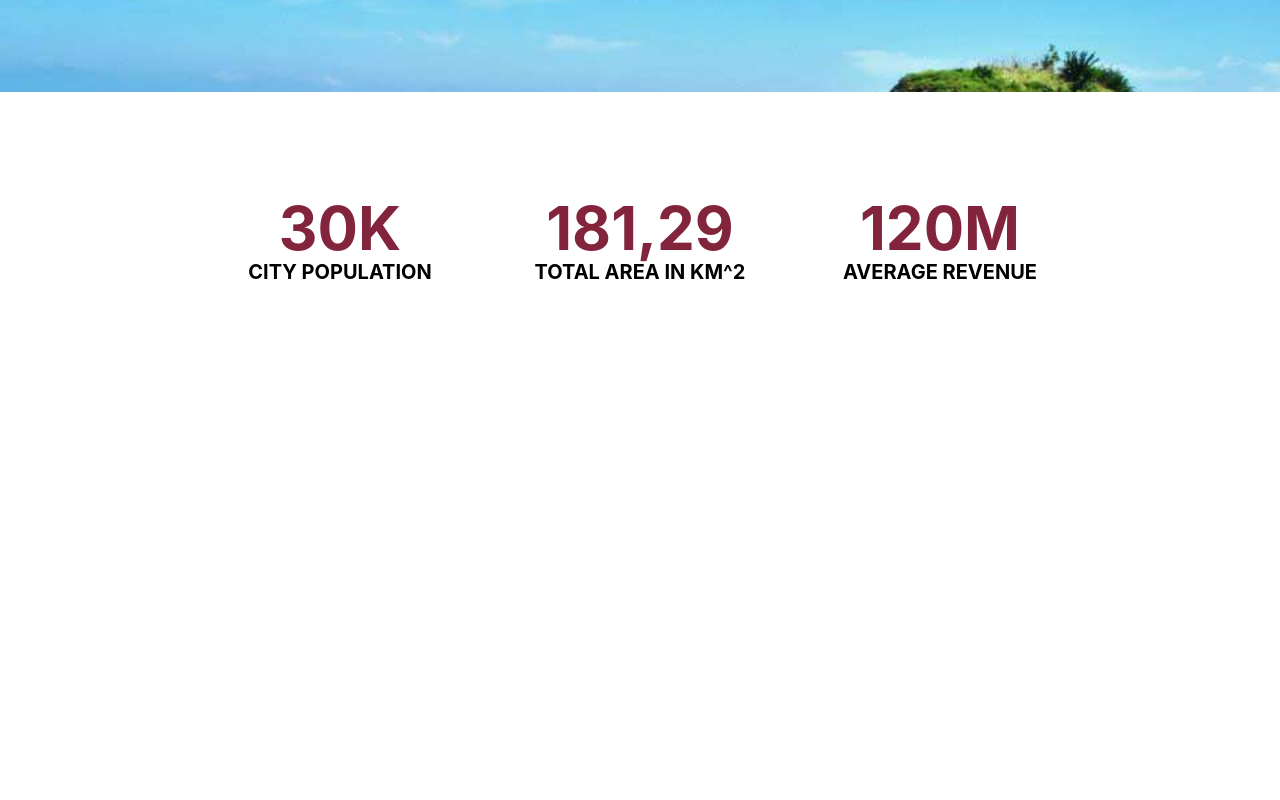
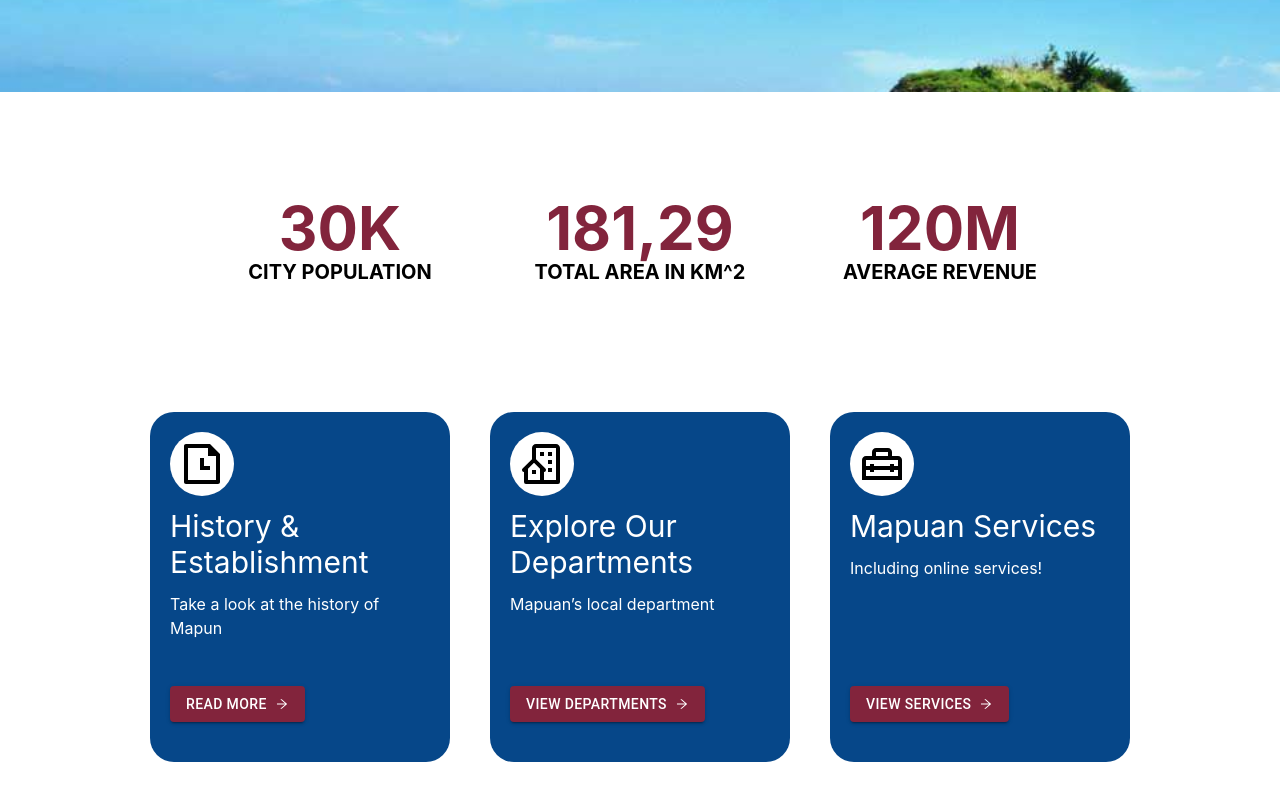
Before and after one commit to Dienviar/mapun, a React (Create React App) app: page / in a window 1280 px wide. Shown: the part 844-1644 px from the top of the page. Before the commit the page ends 1236 px from the top, so only its background shows below. Built offline with nearby package versions, Linux system fonts and the light colour scheme.

Commit message:
CityDetails component Done and other fix

```diff
--- a/src/App.js
+++ b/src/App.js
@@ -24,14 +24,14 @@ function App() {
 
   return (
     <>
-      <nav className='sticky top-0 w-full h-20 z-50 bg-rgba_black_05 shadow-xl select-none'>
+      <nav className='backdrop-blur-3xl sticky top-0 w-full h-20 z-50 bg-rgba_black_05 shadow-xl select-none'>
         {/* Logo holder */}
         <div className='absolute left-5 w-20 h-full'>
           <img src={require('./asset/Logo/mapun_logo.png')} alt="Mapun Logo" className='w-full h-full p-1' />
         </div>
 
         {/* Nav button holder */}
-        <div>
+        <div className=''>
           <Nav
             pathname={pathname}
             openMunicipality={openMunicipality}
--- /dev/null
+++ b/src/Components/Home/CityDetails.js
@@ -0,0 +1,35 @@
+import React from 'react'
+import CityDetailsCard from './CityDetailsCard';
+import { BiBuildingHouse } from 'react-icons/bi'
+import { RiFileHistoryLine } from 'react-icons/ri'
+import { MdOutlineHomeRepairService } from 'react-icons/md'
+
+const CityDetails = () => {
+  return (
+    <section className='w-full h-auto mb-20'>
+        <article className='w-full h-auto flex justify-center items-center flex-wrap screen700px:flex-none'>
+            <CityDetailsCard
+                title={"History & Establishment"}
+                desciption={"Take a look at the history of Mapun"}
+                buttonDescp={"Read More"}
+                icon={<RiFileHistoryLine className='w-full h-full p-2 text-black'/>}
+            />
+            <CityDetailsCard
+                title={"Explore Our Departments"}
+                desciption={"Mapuan’s local department"}
+                buttonDescp={"View Departments"}
+                icon={<BiBuildingHouse className='w-full h-full p-2 text-black'/>}
+            />
+
+            <CityDetailsCard
+                title={"Mapuan Services"}
+                desciption={"Including online services!"}
+                buttonDescp={"View Services"}
+                icon={<MdOutlineHomeRepairService className='w-full h-full p-2 text-black'/>}
+            />
+        </article>
+    </section>
+  )
+}
+
+export default CityDetails
--- /dev/null
+++ b/src/Components/Home/CityDetailsCard.js
@@ -0,0 +1,24 @@
+import React from 'react'
+import Button from '@mui/material/Button';
+import { AiOutlineArrowRight } from 'react-icons/ai'
+
+const CityDetailsCard = ({title, desciption, buttonDescp, icon}) => {
+  return (
+    <div className='relative w-300px h-350px bg-blue px-5 rounded-3xl m-5 screen700px:w-full'>
+        <div className='w-full h-16 mt-5'>
+            <div className='w-16 h-full rounded-full bg-white'>{icon}</div>
+        </div>
+
+        <div className='w-full h-auto mt-3'>
+            <p className='text-white text-3xl'>{title}</p>
+            <p className='text-white text-base mt-3'>{desciption}</p>
+        </div>
+
+        <div className='absolute w-full h-auto bottom-10'>
+            <Button variant="contained" style={{ backgroundColor : "#82243C" }} className='rounded-full'>{buttonDescp} &nbsp;  <AiOutlineArrowRight className='inline'/></Button>
+        </div>
+    </div>
+  )
+}
+
+export default CityDetailsCard
--- a/src/Components/Home/CityStatistics.js
+++ b/src/Components/Home/CityStatistics.js
@@ -3,18 +3,18 @@ import React from 'react'
 const CityStatistics = () => {
   return (
     <section className='w-full h-auto screen420px:-mt-20'>
-        <article className='w-full h-300px flex justify-center items-center flex-wrap screen420px:py-10 screen650px:h-auto'>
-            <div className='w-300px h-auto bg-red-500 screen650px:w-200px screen420px:w-full'>
+        <article className='w-full h-300px flex justify-center items-center flex-wrap screen920px:h-auto screen920px:mb-20 screen420px:py-10'>
+            <div className='w-300px h-auto bg-red-500 screen650px:w-200px screen420px:w-full screen920px:m-5'>
                 <div className='w-full h-auto text-center'><p className='text-6xl text-red font-bold screen650px:text-5xl screen420px:text-2xl'>30K</p></div>
                 <div className='w-full h-auto text-center'><p className='text-black font-bold text-xl screen650px:text-lg'>CITY POPULATION</p></div>
             </div>
 
-            <div className='w-300px h-auto bg-red-500 screen650px:w-200px screen420px:w-full'>
+            <div className='w-300px h-auto bg-red-500 screen650px:w-200px screen420px:w-full screen920px:m-5'>
                 <div className='w-full h-auto text-center'><p className='text-6xl text-red font-bold screen650px:text-5xl screen420px:text-2xl screen420px:mt-10'>181,29</p></div>
                 <div className='w-full h-auto text-center'><p className='text-black font-bold text-xl screen650px:text-lg'>TOTAL AREA IN KM^2</p></div>
             </div>
 
-            <div className='w-300px h-auto bg-red-500 screen650px:w-200px screen420px:w-full'>
+            <div className='w-300px h-auto bg-red-500 screen650px:w-200px screen420px:w-full screen920px:m-5'>
                 <div className='w-full h-auto text-center'><p className='text-6xl text-red font-bold screen650px:text-5xl screen420px:text-2xl screen420px:mt-10'>120M</p></div>
                 <div className='w-full h-auto text-center'><p className='text-black font-bold text-xl screen650px:text-lg'>AVERAGE REVENUE</p></div>
             </div>
--- a/src/Components/Home/HomeLanding.js
+++ b/src/Components/Home/HomeLanding.js
@@ -9,7 +9,7 @@ const HomeLanding = () => {
           <div className='w-1300px h-500px flex screen1050px:w-full screen1050px:grid screen1050px:h-auto'>
             <div className='w-full h-auto grid'>
               <div className='w-full h-3/5 flex justify-start items-center px-5 screen1050px:h-auto screen1050px:mb-10 screen1050px:mt-56 screen850px:mt-40 screen420px:mb-0'>
-                <p className='text-7xl drop-shadow-0_7_3_rgaba_black_1 text-white font-bold leading-tight select-none break-all screen530px:text-5xl screen530px:leading-snug screen420px:leading-none'>
+                <p className='text-7xl drop-shadow-0_7_3_rgaba_black_1 text-white font-bold leading-tight select-none screen530px:text-5xl screen530px:leading-snug screen420px:leading-none screen420px:break-all'>
                   Welcome to Municipality of Mapun!
                 </p>
               </div>
--- a/src/Pages/Home.js
+++ b/src/Pages/Home.js
@@ -1,12 +1,14 @@
 import React from 'react'
 import HomeLanding from '../Components/Home/HomeLanding'
 import CityStatistics from '../Components/Home/CityStatistics'
+import CityDetails from '../Components/Home/CityDetails'
 
 const Home = () => {
   return (
     <main className='relative w-full h-auto'>
       <HomeLanding/>
       <CityStatistics/>
+      <CityDetails/>
     </main>
   )
 }
--- a/tailwind.config.js
+++ b/tailwind.config.js
@@ -30,6 +30,7 @@ module.exports = {
         '220px' : '220px',
         '250px' : '250px',
         '300px' : '300px',
+        '350px' : '350px',
         '400px' : '400px',
         '450px' : '450px',
         '500px' : '500px',
@@ -56,7 +57,9 @@ module.exports = {
       'screen420px' : {'max' : '420px'},
       'screen530px' : {'max' : '530px'},
       'screen650px' : {'max' : '650px'},
+      'screen700px' : {'max' : '700px'},
       'screen850px' : {'max' : '850px'},
+      'screen920px' : {'max' : '920px'},
       'screen1050px' : {'max' : '1050px'},
     },
   },
```
